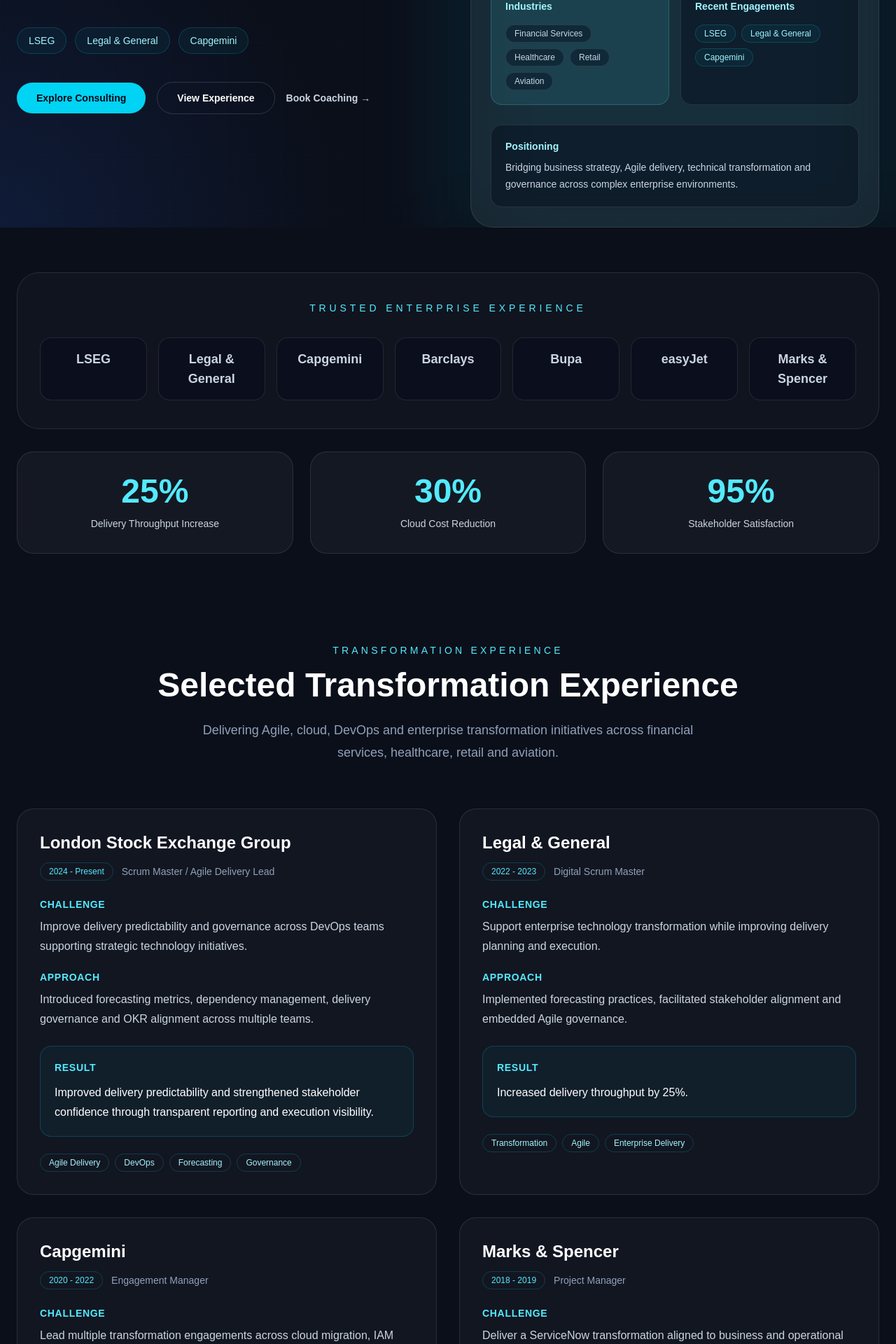
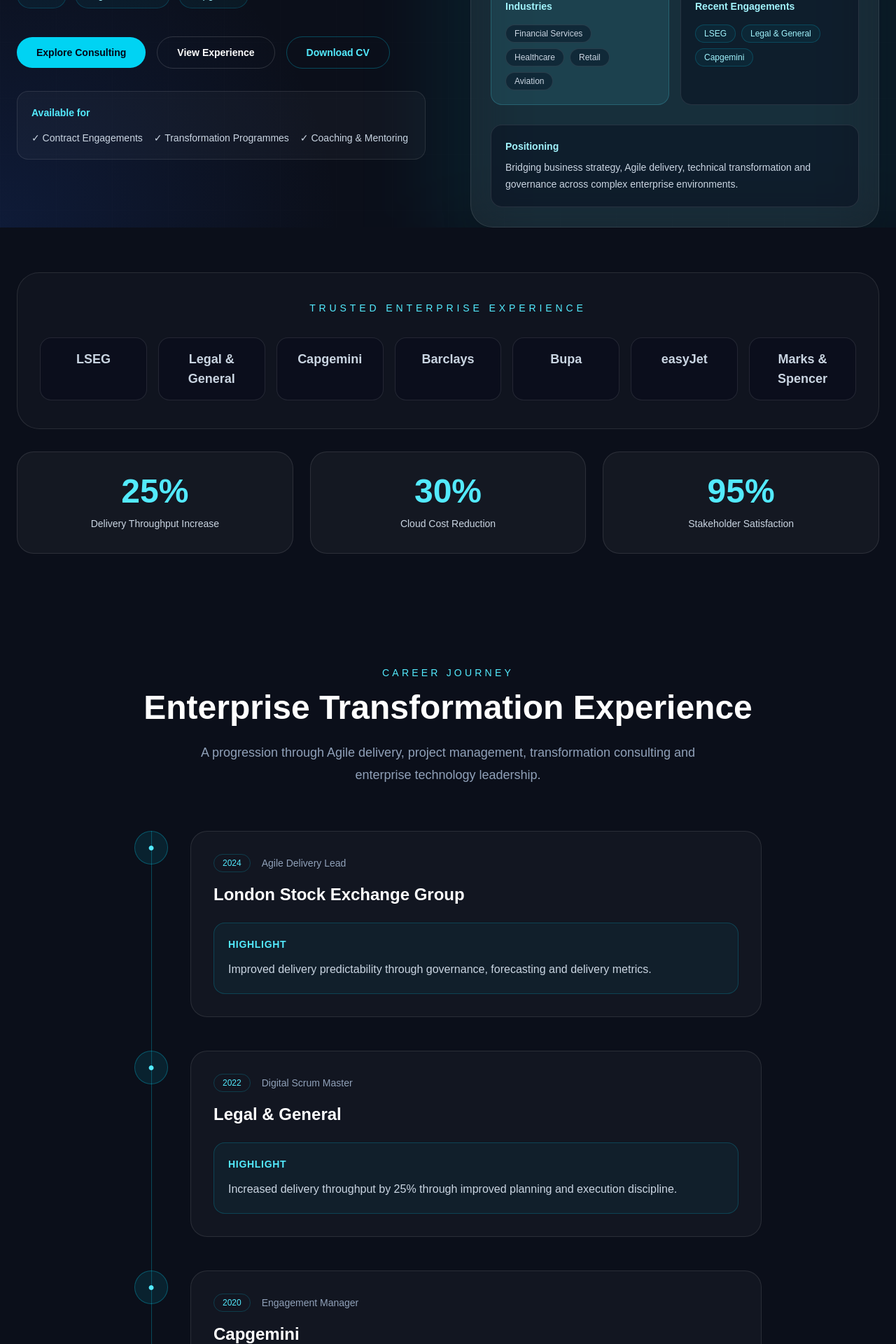
Before and after one commit to 558nina/nina-enterprise-portfolio, a Next.js app: page / in a window 1280 px wide. Shown: the part 660-2580 px from the top of the page at 70% size. Built offline with nearby package versions, Linux system fonts and the light colour scheme.

Commit message:
Add credibility links CV download and availability

```diff
--- a/app/page.tsx
+++ b/app/page.tsx
@@ -1,7 +1,7 @@
 import Navbar from "@/components/Navbar";
 import Hero from "@/components/Hero";
 import TrustMetrics from "@/components/TrustMetrics";
-import Experience from "@/components/Experience";
+import CareerTimeline from "@/components/CareerTimeline";
 import TechnicalProof from "@/components/TechnicalProof";
 import Services from "@/components/Services";
 import ResourcesPreview from "@/components/ResourcesPreview";
@@ -12,13 +12,21 @@
   return (
     <main className="min-h-screen bg-[#0B0F1A] text-white">
       <Navbar />
+
       <Hero />
+
       <TrustMetrics />
-      <Experience />
+
+      <CareerTimeline />
+
       <TechnicalProof />
+
       <Services />
+
       <ResourcesPreview />
+
       <Contact />
+
       <Footer />
     </main>
   );
--- /dev/null
+++ b/components/CareerTimeline.tsx
@@ -0,0 +1,98 @@
+"use client";
+
+const journey = [
+  {
+    year: "2024",
+    company: "London Stock Exchange Group",
+    role: "Agile Delivery Lead",
+    achievement:
+      "Improved delivery predictability through governance, forecasting and delivery metrics.",
+  },
+  {
+    year: "2022",
+    company: "Legal & General",
+    role: "Digital Scrum Master",
+    achievement:
+      "Increased delivery throughput by 25% through improved planning and execution discipline.",
+  },
+  {
+    year: "2020",
+    company: "Capgemini",
+    role: "Engagement Manager",
+    achievement:
+      "Led cloud migration, IAM and DevSecOps transformation engagements across enterprise clients.",
+  },
+  {
+    year: "2018",
+    company: "Marks & Spencer",
+    role: "Project Manager",
+    achievement:
+      "Delivered ServiceNow transformation on time with 95% stakeholder satisfaction.",
+  },
+];
+
+export default function CareerTimeline() {
+  return (
+    <section
+      id="experience"
+      className="relative bg-[#0B0F1A] px-6 py-24 text-white"
+    >
+      <div className="mx-auto max-w-7xl">
+        <div className="mb-16 text-center">
+          <p className="mb-4 text-sm uppercase tracking-[0.3em] text-cyan-300">
+            Career Journey
+          </p>
+
+          <h2 className="text-4xl font-bold md:text-5xl">
+            Enterprise Transformation Experience
+          </h2>
+
+          <p className="mx-auto mt-6 max-w-3xl text-lg leading-8 text-slate-400">
+            A progression through Agile delivery, project management,
+            transformation consulting and enterprise technology leadership.
+          </p>
+        </div>
+
+        <div className="relative mx-auto max-w-4xl">
+          <div className="absolute left-[24px] top-0 h-full w-px bg-cyan-400/30" />
+
+          <div className="space-y-12">
+            {journey.map((item) => (
+              <div key={item.company} className="relative flex gap-8">
+                <div className="relative z-10 flex h-12 w-12 items-center justify-center rounded-full border border-cyan-400/30 bg-cyan-400/10 text-cyan-300">
+                  ●
+                </div>
+
+                <div className="flex-1 rounded-3xl border border-white/10 bg-white/[0.03] p-8 transition-all duration-500 hover:border-cyan-400/40 hover:shadow-[0_0_40px_rgba(34,211,238,0.08)]">
+                  <div className="flex flex-wrap items-center gap-4">
+                    <span className="rounded-full border border-cyan-400/20 px-3 py-1 text-xs text-cyan-300">
+                      {item.year}
+                    </span>
+
+                    <span className="text-sm text-slate-400">
+                      {item.role}
+                    </span>
+                  </div>
+
+                  <h3 className="mt-4 text-2xl font-bold">
+                    {item.company}
+                  </h3>
+
+                  <div className="mt-6 rounded-2xl border border-cyan-400/20 bg-cyan-400/5 p-5">
+                    <p className="text-sm font-semibold uppercase tracking-wider text-cyan-300">
+                      Highlight
+                    </p>
+
+                    <p className="mt-3 leading-7 text-slate-300">
+                      {item.achievement}
+                    </p>
+                  </div>
+                </div>
+              </div>
+            ))}
+          </div>
+        </div>
+      </div>
+    </section>
+  );
+}
--- a/components/Footer.tsx
+++ b/components/Footer.tsx
@@ -19,8 +19,17 @@
           <a href="#services" className="hover:text-cyan-300">
             Services
           </a>
+          <a href="#" className="hover:text-cyan-300">
+            LinkedIn
+          </a>
+          <a href="https://github.com/558nina" className="hover:text-cyan-300">
+            GitHub
+          </a>
           <a href="mailto:hesse.nina@yahoo.co.uk" className="hover:text-cyan-300">
             Email
+          </a>
+          <a href="/Nina-Hesse-CV.docx" download className="hover:text-cyan-300">
+            Download CV
           </a>
         </div>
       </div>
--- a/components/Hero.tsx
+++ b/components/Hero.tsx
@@ -46,7 +46,7 @@
 
           <p className="mt-6 max-w-2xl text-lg leading-8 text-slate-300">
             I help organisations improve delivery performance, scale Agile ways
-            of working, and modernise technology delivery across complex
+            of working and modernise technology delivery across complex
             enterprise environments.
           </p>
 
@@ -77,11 +77,24 @@
             </a>
 
             <a
-              href="#contact"
-              className="text-sm font-semibold text-slate-300 transition hover:text-white"
+              href="/Nina-Hesse-CV.docx"
+              download
+              className="rounded-full border border-cyan-400/30 px-7 py-3 text-sm font-semibold text-cyan-300 transition hover:bg-cyan-400 hover:text-slate-950"
             >
-              Book Coaching →
+              Download CV
             </a>
+          </div>
+
+          <div className="mt-8 rounded-2xl border border-white/10 bg-white/[0.03] p-5">
+            <p className="text-sm font-semibold text-cyan-300">
+              Available for
+            </p>
+
+            <div className="mt-4 flex flex-wrap gap-4 text-sm text-slate-300">
+              <span>✓ Contract Engagements</span>
+              <span>✓ Transformation Programmes</span>
+              <span>✓ Coaching & Mentoring</span>
+            </div>
           </div>
         </motion.div>
 
@@ -99,6 +112,7 @@
                 <p className="text-sm text-slate-400">
                   Enterprise Transformation
                 </p>
+
                 <p className="mt-1 text-2xl font-semibold">
                   Transformation Specialist
                 </p>
@@ -118,6 +132,7 @@
                   <span className="flex h-6 w-6 items-center justify-center rounded-full bg-cyan-400/10 text-sm text-cyan-300">
                     ✓
                   </span>
+
                   <span className="text-sm font-medium text-slate-200">
                     {item}
                   </span>
@@ -165,6 +180,7 @@
               <p className="text-sm font-semibold text-cyan-200">
                 Positioning
               </p>
+
               <p className="mt-2 text-sm leading-6 text-slate-300">
                 Bridging business strategy, Agile delivery, technical
                 transformation and governance across complex enterprise
--- a/components/Navbar.tsx
+++ b/components/Navbar.tsx
@@ -9,7 +9,7 @@
           </span>
         </a>
 
-        <div className="flex gap-6 text-sm font-medium text-slate-300">
+        <div className="flex items-center gap-6 text-sm font-medium text-slate-300">
           <a href="#experience" className="hover:text-cyan-300">
             Experience
           </a>
@@ -22,6 +22,19 @@
           <a href="#contact" className="hover:text-cyan-300">
             Contact
           </a>
+          <a href="#" className="hover:text-cyan-300">
+            LinkedIn
+          </a>
+          <a href="https://github.com/558nina" className="hover:text-cyan-300">
+            GitHub
+          </a>
+          <a
+            href="/Nina-Hesse-CV.docx"
+            download
+            className="rounded-full bg-cyan-400 px-4 py-2 text-slate-950 hover:bg-cyan-300"
+          >
+            Download CV
+          </a>
         </div>
       </div>
     </nav>
```
